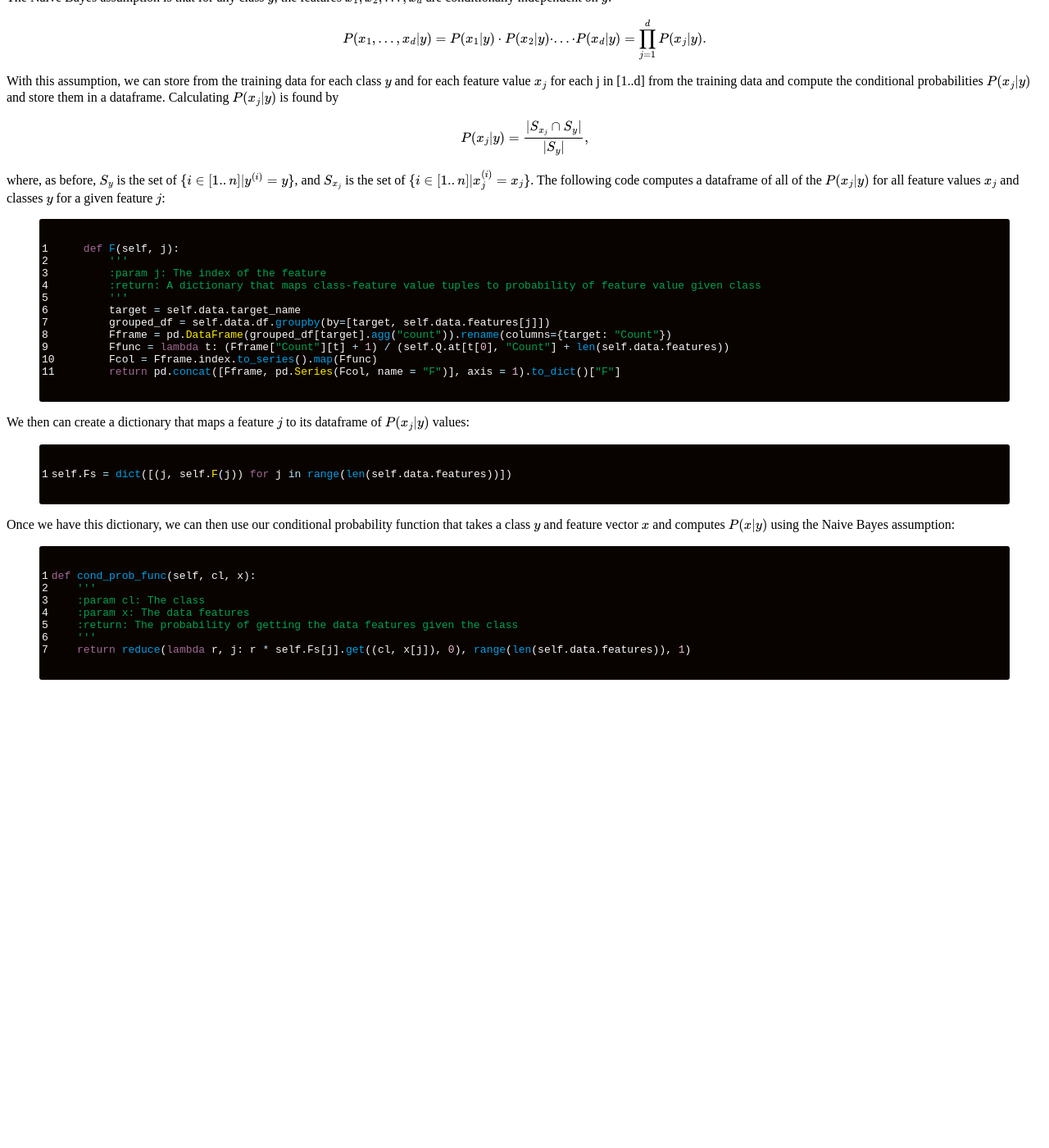
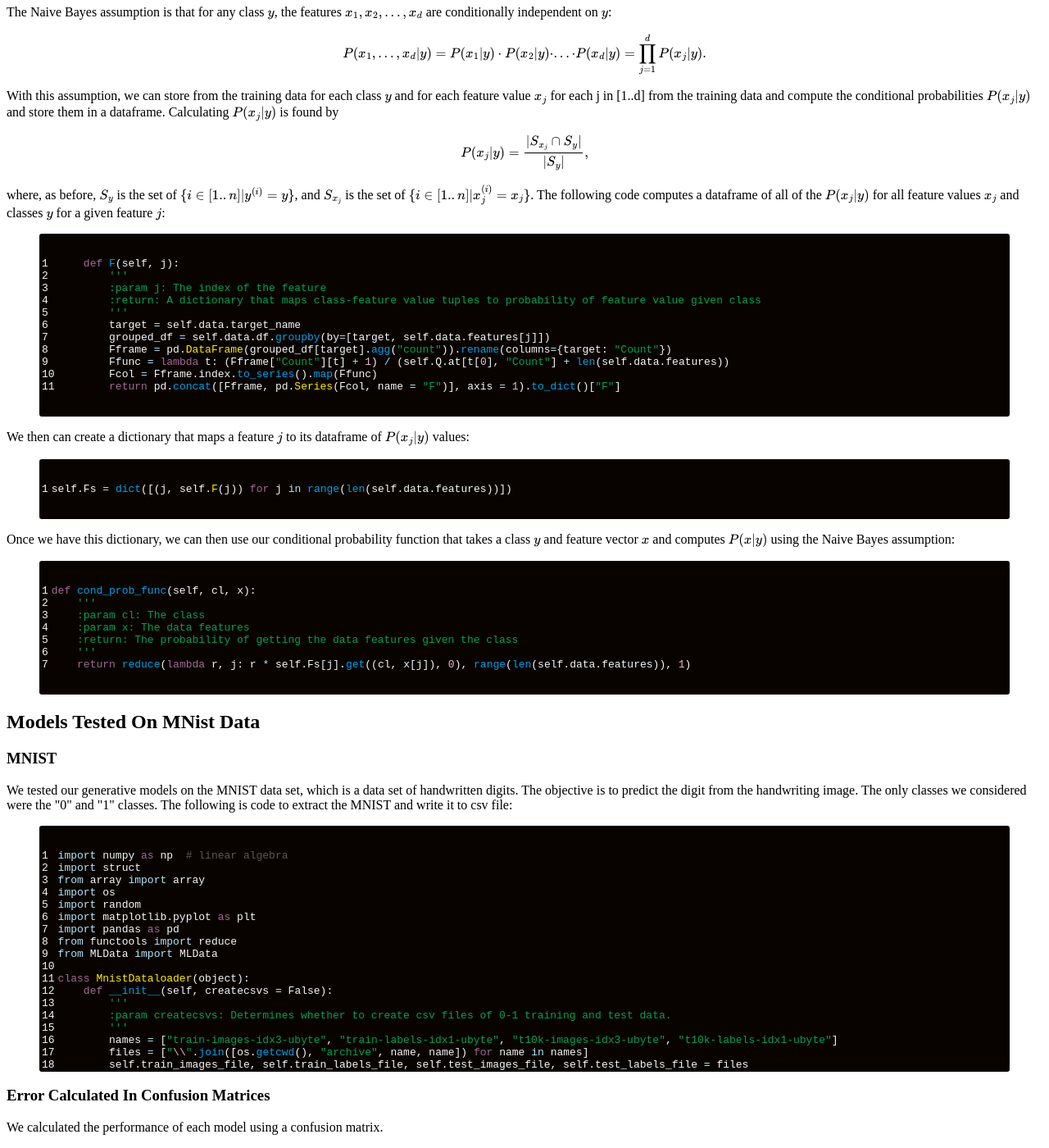
Before and after one commit to CategorIAN/categorian.github.io, a Jekyll site: the page built from projects/msu/m_508/generative_models.md, in a window 1280 px wide and 1400 px high, scrolled down 2426 px. Shown: the whole window at 82% size. Built offline with Jekyll 4.4.1, drawn with Linux system fonts in a browser that asks for light colours; formulas are drawn with MathJax 3; before the commit the page ends 3271 px from its top, so only the background shows below that; some of the changed text lies outside the part shown.

Commit message:
Update generative_models.md

```diff
--- a/projects/msu/m_508/generative_models.md
+++ b/projects/msu/m_508/generative_models.md
@@ -7,7 +7,8 @@ layout: default
 <h2>Reference</h2>
 
 <a href = "https://github.com/CategorIAN/M508_HW2">Code Repository</a>\
-[Notes on Generative Models](https://categorian.github.io/pdfs/Notes on Generative Models.pdf)
+[Notes on Generative Models](https://categorian.github.io/pdfs/Notes on Generative Models.pdf)\
+<a href = "https://www.kaggle.com/datasets/hojjatk/mnist-dataset/data">MNIST Data Set</a>\
 
 <h2>Description</h2>
 <h3>Overview</h3>
@@ -162,3 +163,114 @@ def cond_prob_func(self, cl, x):
     return reduce(lambda r, j: r * self.Fs[j].get((cl, x[j]), 0), range(len(self.data.features)), 1)
 {%endhighlight%}
 </p>
+
+<h2>Models Tested On MNist Data</h2>
+<h3>MNIST</h3>
+<p>
+We tested our generative models on the MNIST data set, which is a data set of handwritten digits. The objective is to predict the digit from the handwriting image. The only classes we considered were the "0" and "1" classes. The following is code to extract the MNIST and write it to csv file:
+{%highlight python linenos%}
+import numpy as np  # linear algebra
+import struct
+from array import array
+import os
+import random
+import matplotlib.pyplot as plt
+import pandas as pd
+from functools import reduce
+from MLData import MLData
+
+class MnistDataloader(object):
+    def __init__(self, createcsvs = False):
+        '''
+        :param createcsvs: Determines whether to create csv files of 0-1 training and test data.
+        '''
+        names = ["train-images-idx3-ubyte", "train-labels-idx1-ubyte", "t10k-images-idx3-ubyte", "t10k-labels-idx1-ubyte"]
+        files = ["\\".join([os.getcwd(), "archive", name, name]) for name in names]
+        self.train_images_file, self.train_labels_file, self.test_images_file, self.test_labels_file = files
+        if createcsvs:
+            self.zeroOneCSV("train")
+            self.zeroOneCSV("test")
+        features = ["({},{})".format(i // 28, i % 28) for i in range(28 * 28)]
+        zero_one_file = lambda type: "\\".join([os.getcwd(), "zero_one_csvs", "zero_one_{}.csv".format(type)])
+        self.zero_one_train = MLData("MNist_ZeroOne_Train", zero_one_file("train"), features, "Class")
+        self.zero_one_test = MLData("MNist_ZeroOne_Test", zero_one_file("test"), features, "Class")
+
+    def read_images_labels(self, images_file, labels_file):
+        '''
+        :param images_file: File that contains the images.
+        :param labels_file: File that contains the labels.
+        :return: A tuple of the images, a list of numpy arrays, and labels, a list of strings.
+        '''
+        with open(labels_file, 'rb') as file:
+            magic, size = struct.unpack(">II", file.read(8))
+            if magic != 2049:
+                raise ValueError('Magic number mismatch, expected 2049, got {}'.format(magic))
+            labels = array("B", file.read())
+
+        with open(images_file, 'rb') as file:
+            magic, size, rows, cols = struct.unpack(">IIII", file.read(16))
+            if magic != 2051:
+                raise ValueError('Magic number mismatch, expected 2051, got {}'.format(magic))
+            image_data = array("B", file.read())
+        image_func = lambda i: np.array(image_data[i * rows * cols:(i + 1) * rows * cols]).reshape(28, 28)
+        images = [image_func(i) for i in range(size)]
+        return images, labels
+
+    def load_data(self, part = None):
+        '''
+        :param part: Either 'train' or 'test' or None (to get both)
+        :return: A tuple of the data features and the data targets
+        '''
+        if part == "train":
+            x_train, y_train = self.read_images_labels(self.train_images_file, self.train_labels_file)
+            return x_train, y_train
+        elif part == "test":
+            x_test, y_test = self.read_images_labels(self.test_images_file, self.test_labels_file)
+            return x_test, y_test
+        else:
+            x_train, y_train = self.read_images_labels(self.train_images_file, self.train_labels_file)
+            x_test, y_test = self.read_images_labels(self.test_images_file, self.test_labels_file)
+            return (x_train, y_train), (x_test, y_test)
+
+    def show_images(self):
+        '''
+        :return: Shows random image-label pairs from both the training data and the test data.
+        '''
+        (x_train, y_train), (x_test, y_test) = self.load_data()
+        def index_image_title(i):
+            if i < 10:
+                r = random.randint(1, 60000)
+                return i + 1, x_train[r], "train [{}] = {}".format(r, y_train[r])
+            else:
+                r = random.randint(1, 10000)
+                return i + 1, x_test[r], "test [{}] = {}".format(r, y_test[r])
+
+        size, cols = 15, 5
+        rows = int(size / cols) + 1
+        plt.figure(figsize=(30, 20))
+        for index, image, title in [index_image_title(i) for i in range(15)]:
+            plt.subplot(rows, cols, index)
+            plt.title(title, fontsize=15)
+            plt.imshow(image, cmap="gray", vmin=0, vmax=255)
+        plt.show()
+
+    def filter(self, s, predicate):
+        return pd.Series(dict(reduce(lambda l, i: l + [(i, s[i])] if predicate(s[i]) else l, s.index, [])))
+
+    def zeroOneCSV(self, part):
+        '''
+        :param part: Either 'train' of 'test'
+        :return: Writes a CSV file of the 0-1 data.
+        '''
+        x, y = self.load_data(part)
+        cols = ["({},{})".format(i // 28, i % 28) for i in range(28 * 28)] + ["Class"]
+        zero_one_index = self.filter(pd.Series(y), lambda v: v in {0, 1}).index
+        d = dict([(i, np.concatenate((x[i].flatten(), [y[i]]))) for i in zero_one_index])
+        df = pd.DataFrame.from_dict(d, "index", columns = cols)
+        df.to_csv("\\".join([os.getcwd(), "zero_one_csvs", "zero_one_{}.csv".format(part)]))
+{%endhighlight%}
+</p>
+<h3>Error Calculated In Confusion Matrices</h3>
+<p>
+We calculated the performance of each model using a confusion matrix.
+</p>
```
